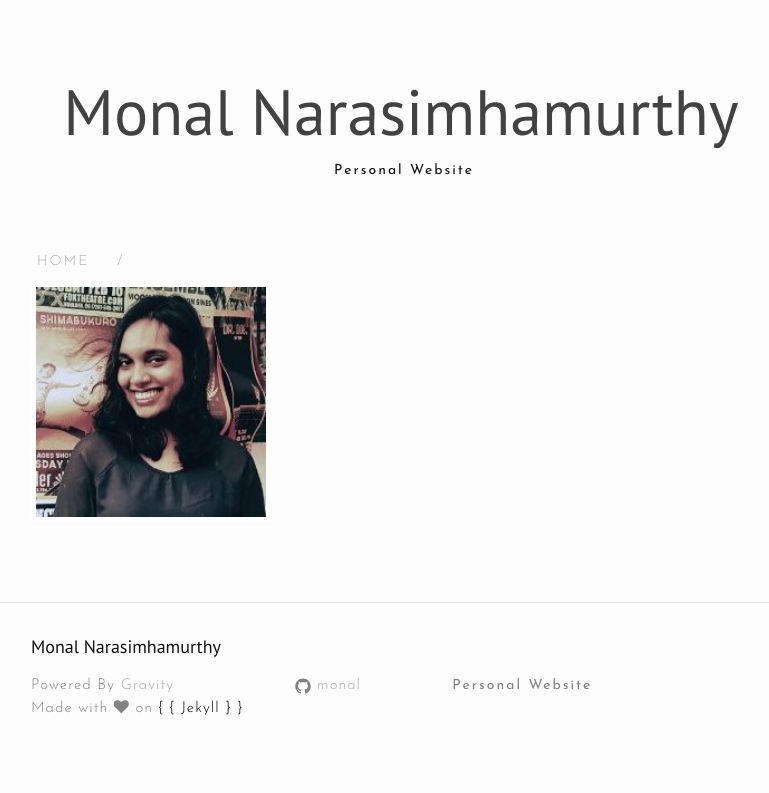
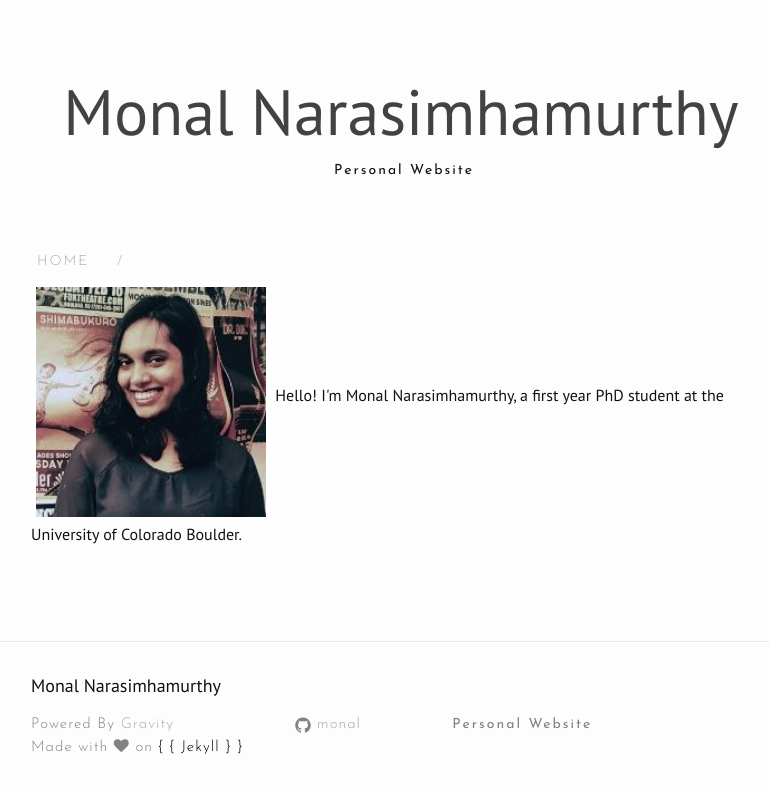
Before and after one commit to monal/monal.github.io, a Jekyll site: the page built from index.html, in a window 1280 px wide. Shown: the top 793 px of the page, without its empty margins (239-1008 px from the left). Built offline with Jekyll 4.4.1, drawn with Linux system fonts in a browser that asks for light colours; nearby versions of some CDN libraries.

Commit message:
Add text

```diff
--- a/index.html
+++ b/index.html
@@ -3,5 +3,8 @@ layout: default
 ---
 
 <div class="home">
+<p>
 <img src="monal.jpg" alt="" height="230" width="230" style='border:5px solid #FFF; margin-top:10px'>
+Hello! I'm Monal Narasimhamurthy, a first year PhD student at the University of Colorado Boulder.
+</p>
 </div>
```
